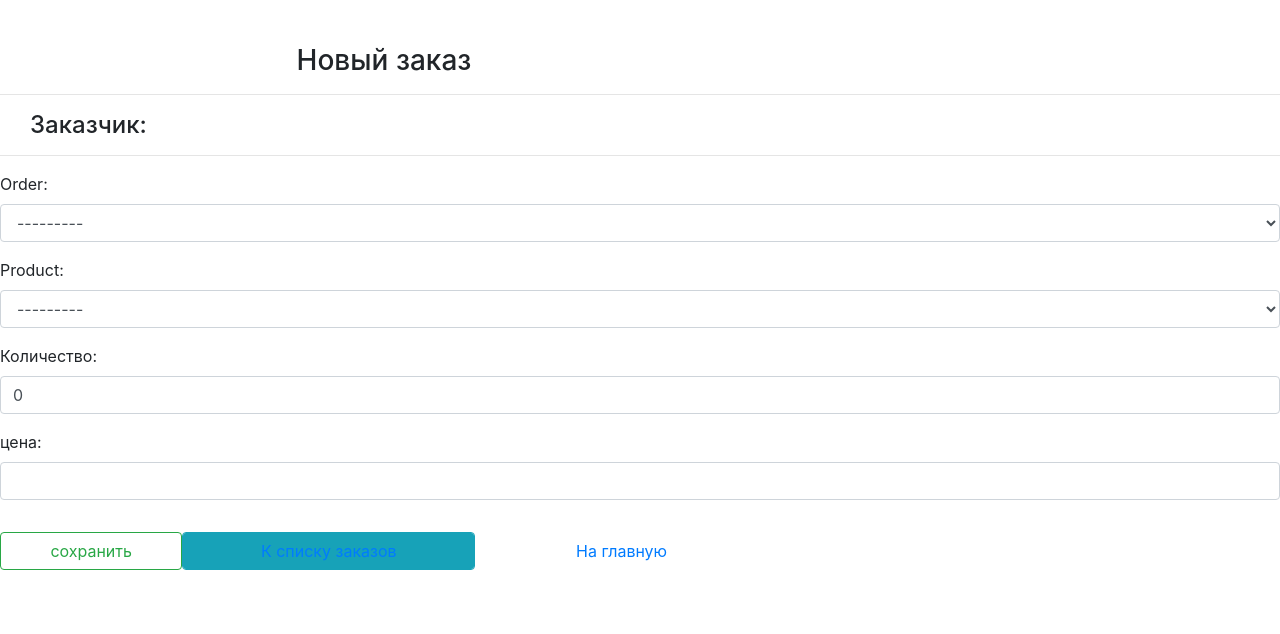
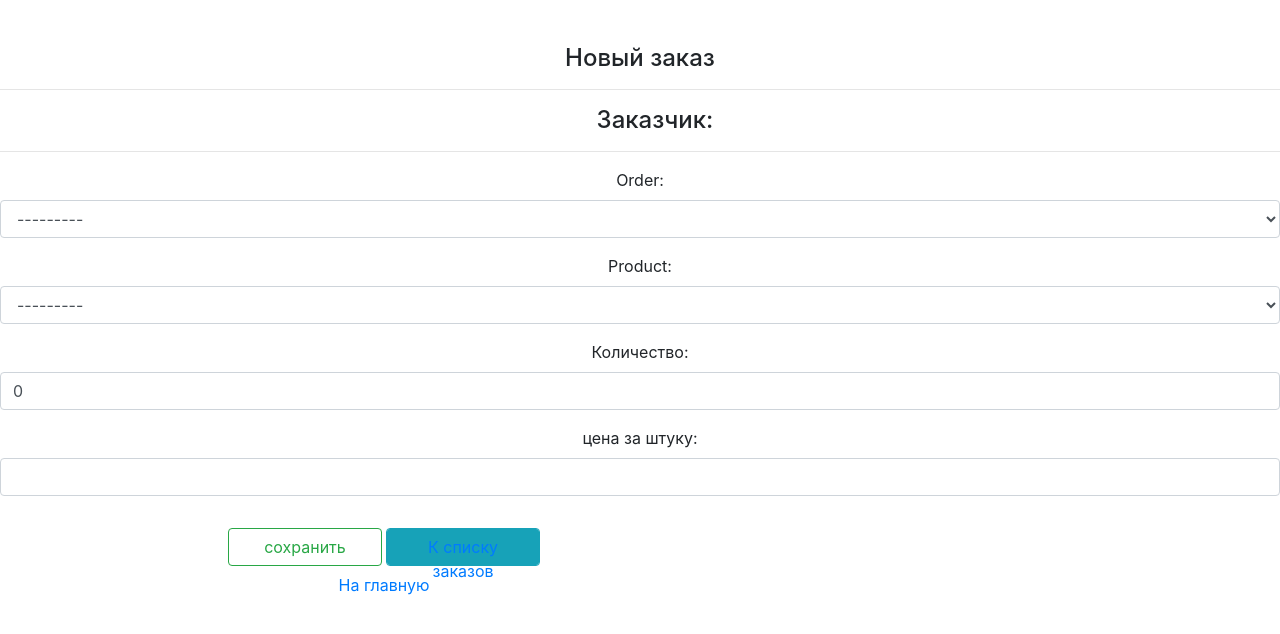
Before and after one commit to kataklizm88/django_project, a Django app: template django_project/ordersapp/templates/ordersapp/order_create.html in a window 1280 px wide. Shown: the part 56-690 px from the top of the page. Run offline with Django 3.2, Linux system fonts and the light colour scheme; the template is opened without the code that fills it: values that come from a table or form of the project are taken from there, others are empty; data comes from the database, SQL or seed files in the repository; parts of the project's set-up code (start-up, migrations or seed data) failed here and were passed over; some libraries are stand-ins or nearby versions.

Commit message:
Доработана верста страниц заказа

```diff
--- a/django_project/ordersapp/forms.py
+++ b/django_project/ordersapp/forms.py
@@ -14,7 +14,7 @@ class OrderForm(forms.ModelForm):
 
 
 class OrderItemForm(forms.ModelForm):
-    price = forms.CharField(label='цена', required=False)
+    price = forms.CharField(label='цена за штуку', required=False)
 
     class Meta:
         model = OrderItem
--- a/django_project/ordersapp/templates/ordersapp/inc_order_actions.html
+++ b/django_project/ordersapp/templates/ordersapp/inc_order_actions.html
@@ -1,5 +1,5 @@
 {% if object.status == 'FM' %}
-    <button class="btn btn-warning btn-round form-control last">
+    <button class="btn btn-warning btn-round form-control last" style="width:20%">
         <a href="{% url 'ordersapp:ordering_forming_complete' object.pk %}"> Совершить покупку </a>
     </button>
     <button class="btn btn-default btn-round form-control last">
@@ -7,7 +7,7 @@
         </a>
     </button>
 {% endif %}
-<button class="btn btn-info btn-round form-control last">
+<button class="btn btn-info btn-round form-control last" style="width:20%">
     <a href="{% url 'ordersapp:order_list' %}"> К списку заказов </a>
 </button>
 <button class="btn  btn-link form-control last">
--- a/django_project/ordersapp/templates/ordersapp/inc_order_summary.html
+++ b/django_project/ordersapp/templates/ordersapp/inc_order_summary.html
@@ -13,10 +13,10 @@
     <div class="h4"> общее количество товаров:
         <span class="order_total_quantity">{{ object.get_total_quantity }}</span>
     </div>
-    <div class="h3"> общая стоимость:
+    <div class="h4"> общая стоимость:
         <span class="order_total_cost">{{ object.get_total_cost }}</span> руб
     </div> {% else %}
-    <div class="h3" style="text-align:center; width:60%" >Новый заказ
+    <div class="h4" style="text-align:center" >Новый заказ
     </div>
     <hr>
     <div class="h4" style="margin-left:30px">Заказчик: {{ user.last_name }} {{ user.first_name }}
@@ -24,7 +24,7 @@
     <div class="h4"> общее количество товаров:
         <span class="order_total_quantity">{{ basket.0.get_total_quantity }}</span>
     </div>
-    <div class="h3"> общая стоимость:
+    <div class="h4"> общая стоимость:
         <span class="order_total_cost">{{ basket.0.get_total_cost }}</span> руб
     </div> {% endif %} {% endif %}
     <hr>
--- a/django_project/ordersapp/templates/ordersapp/order_create.html
+++ b/django_project/ordersapp/templates/ordersapp/order_create.html
@@ -3,6 +3,7 @@
 
 
 {% block content %}
+<div style="text-align:center">
     {% include 'ordersapp/inc_order_summary.html' %}
     <div class="order_form">
        <form action="" method="post" >
@@ -37,7 +38,6 @@
                                 {% if field.value %}
                                     <span class="orderitems-{{forloop.parentloop.counter0}}-price"> {{ field.value }}
                                     </span> руб
-                                {{ field.value }} руб.
                                 {% endif %}
                               {% endif %}
                           </td>
@@ -45,11 +45,13 @@
                   </tr>
                {% endfor %}
            </table>
-       <div style="display:flex; width:60%">
-           <button type="submit" value="сохранить" style="width:60%" class="btn btn-outline-success">сохранить</button>
+           <div style="width:60%">
+               <button type="submit" value="сохранить" style="width:20%" class="btn btn-outline-success">сохранить</button>
                {% include 'ordersapp/inc_order_actions.html' %}
            </div>
        </form>
     </div>
 
+</div>
+
 {%  endblock  %}
--- a/django_project/ordersapp/templates/ordersapp/order_delete.html
+++ b/django_project/ordersapp/templates/ordersapp/order_delete.html
@@ -2,7 +2,7 @@
 {% load static %}
 
 {% block content %}
-    <div class="category_delete">
+    <div class="category_delete" style="text-align:center">
         <div class="h1">Уверены, что хотите удалить?</div>
         {% include 'ordersapp/inc_order_summary.html' %}
         <form action="{% url 'ordersapp:order_delete' object.pk %}" method="post">
--- a/django_project/ordersapp/templates/ordersapp/order_detail.html
+++ b/django_project/ordersapp/templates/ordersapp/order_detail.html
@@ -3,6 +3,7 @@
 
 
 {% block content %}
+    <div style="text-align:center">
         {% include 'ordersapp/inc_order_summary.html' %}
         <div class="basket_list">
             {% for item in object.orderitems.select_related %}
@@ -15,4 +16,5 @@
             </div> {% endfor %}
         </div>
         {% include 'ordersapp/inc_order_actions.html' %}
+    </div>
 {% endblock %}
--- a/django_project/ordersapp/views.py
+++ b/django_project/ordersapp/views.py
@@ -1,4 +1,3 @@
-from django.shortcuts import render
 from .models import Order, OrderItem
 from basket.models import Basket
 from .forms import OrderItemForm
```
Lines whose indentation alone changed are shown as unchanged.
